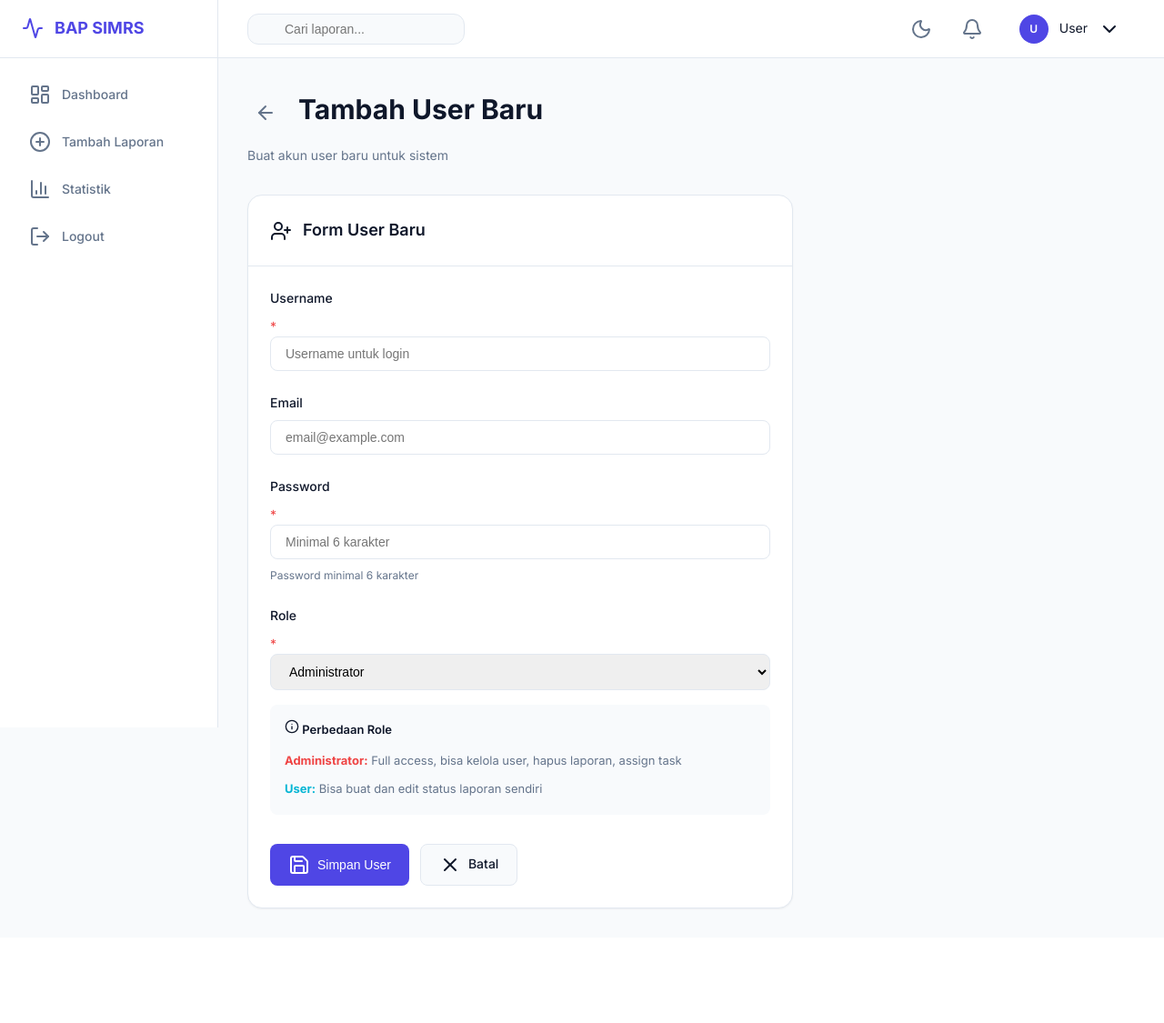
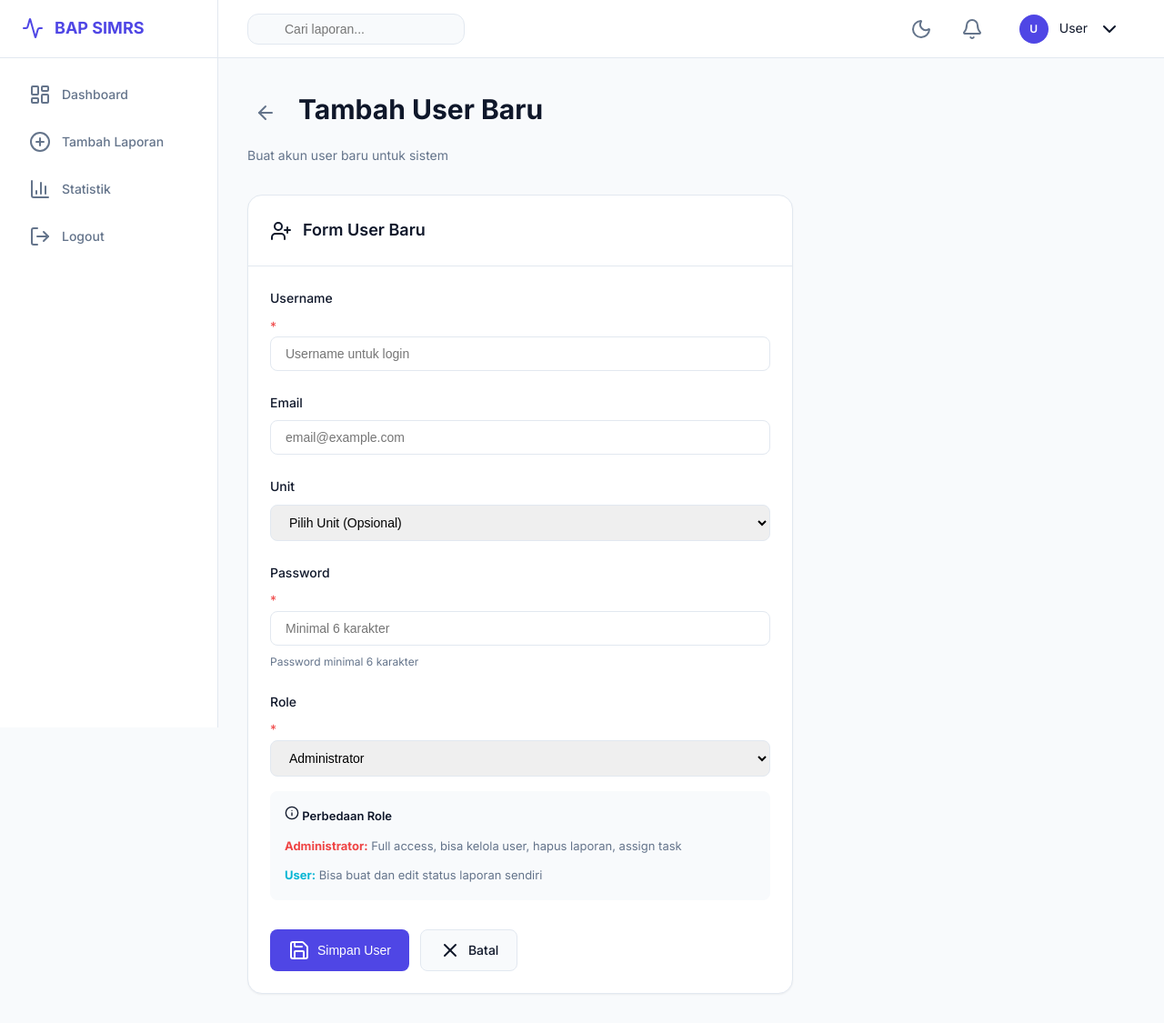
Before and after one commit to nowelliswell/laporan_sistem_simrs, a Flask app: page /add_user in a window 1280 px wide. Shown: the whole page at 91% size. Before the commit the page ends 1000 px from the top, so only its background shows below. Run offline with Flask 3, Linux system fonts and the light colour scheme; some libraries are stand-ins or nearby versions.

Commit message:
Change unit field from text input to dropdown select with hospital units

```diff
--- a/app/forms.py
+++ b/app/forms.py
@@ -16,10 +16,25 @@ class LoginForm(FlaskForm):
     ])
 
 class LaporanForm(FlaskForm):
-    unit = StringField('Unit', validators=[
-        DataRequired(message='Unit wajib diisi'),
-        Length(max=100, message='Unit maksimal 100 karakter')
-    ])
+    unit = SelectField('Unit',
+        choices=[
+            ('IGD', 'IGD (Instalasi Gawat Darurat)'),
+            ('Rawat Inap', 'Rawat Inap'),
+            ('Rawat Jalan', 'Rawat Jalan'),
+            ('ICU', 'ICU (Intensive Care Unit)'),
+            ('NICU', 'NICU (Neonatal ICU)'),
+            ('Kamar Operasi', 'Kamar Operasi'),
+            ('Radiologi', 'Radiologi'),
+            ('Laboratorium', 'Laboratorium'),
+            ('Farmasi', 'Farmasi'),
+            ('Rekam Medis', 'Rekam Medis'),
+            ('Kasir', 'Kasir'),
+            ('Administrasi', 'Administrasi'),
+            ('IT', 'IT / Teknologi Informasi'),
+            ('Lainnya', 'Lainnya')
+        ],
+        validators=[DataRequired(message='Unit wajib dipilih')]
+    )
     pelapor = StringField('Pelapor', validators=[
         DataRequired(message='Nama pelapor wajib diisi'),
         Length(max=100, message='Nama pelapor maksimal 100 karakter')
@@ -62,10 +77,26 @@ class UserForm(FlaskForm):
         Email(message='Format email tidak valid'),
         Length(max=100, message='Email maksimal 100 karakter')
     ])
-    unit = StringField('Unit', validators=[
-        Optional(),
-        Length(max=100, message='Unit maksimal 100 karakter')
-    ])
+    unit = SelectField('Unit',
+        choices=[
+            ('', 'Pilih Unit (Opsional)'),
+            ('IGD', 'IGD (Instalasi Gawat Darurat)'),
+            ('Rawat Inap', 'Rawat Inap'),
+            ('Rawat Jalan', 'Rawat Jalan'),
+            ('ICU', 'ICU (Intensive Care Unit)'),
+            ('NICU', 'NICU (Neonatal ICU)'),
+            ('Kamar Operasi', 'Kamar Operasi'),
+            ('Radiologi', 'Radiologi'),
+            ('Laboratorium', 'Laboratorium'),
+            ('Farmasi', 'Farmasi'),
+            ('Rekam Medis', 'Rekam Medis'),
+            ('Kasir', 'Kasir'),
+            ('Administrasi', 'Administrasi'),
+            ('IT', 'IT / Teknologi Informasi'),
+            ('Lainnya', 'Lainnya')
+        ],
+        validators=[Optional()]
+    )
     password = PasswordField('Password', validators=[
         DataRequired(message='Password wajib diisi'),
         Length(min=6, message='Password minimal 6 karakter')
--- a/app/templates/add_user_modern.html
+++ b/app/templates/add_user_modern.html
@@ -41,6 +41,16 @@
                     {{ form.email(class="form-input", placeholder="email@example.com", type="email") }}
                     {% if form.email.errors %}
                         {% for error in form.email.errors %}
+                            <div style="color: var(--error); font-size: 12px; margin-top: 0.5rem;">{{ error }}</div>
+                        {% endfor %}
+                    {% endif %}
+                </div>
+
+                <div class="form-group">
+                    {{ form.unit.label(class="form-label") }}
+                    {{ form.unit(class="form-select") }}
+                    {% if form.unit.errors %}
+                        {% for error in form.unit.errors %}
                             <div style="color: var(--error); font-size: 12px; margin-top: 0.5rem;">{{ error }}</div>
                         {% endfor %}
                     {% endif %}
--- a/app/templates/tambah_laporan_modern.html
+++ b/app/templates/tambah_laporan_modern.html
@@ -30,7 +30,7 @@
                     <div class="form-group">
                         {{ form.unit.label(class="form-label") }}
                         <span style="color: var(--error);">*</span>
-                        {{ form.unit(class="form-input", placeholder="Contoh: IGD, Rawat Inap") }}
+                        {{ form.unit(class="form-select") }}
                         {% if form.unit.errors %}
                             {% for error in form.unit.errors %}
                                 <div style="color: var(--error); font-size: 12px; margin-top: 0.5rem;">{{ error }}</div>
```
